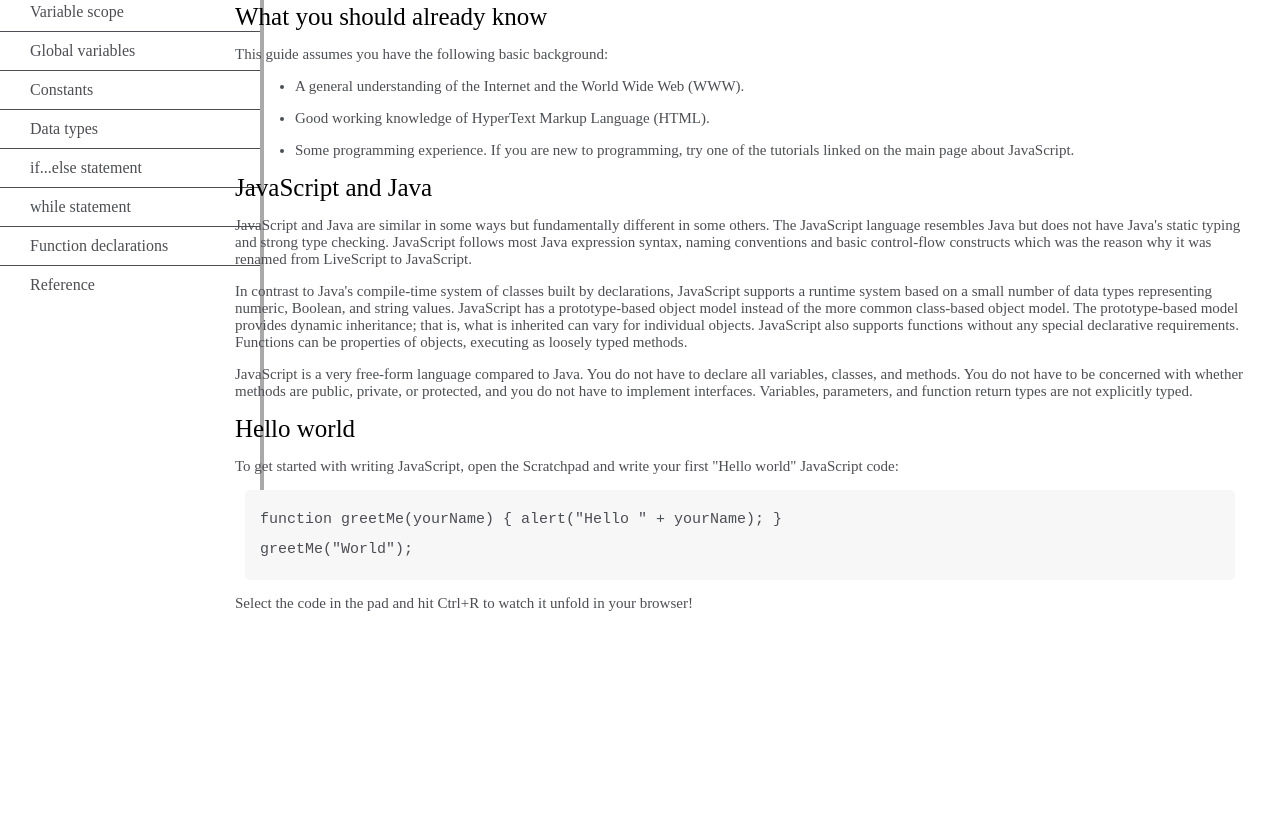
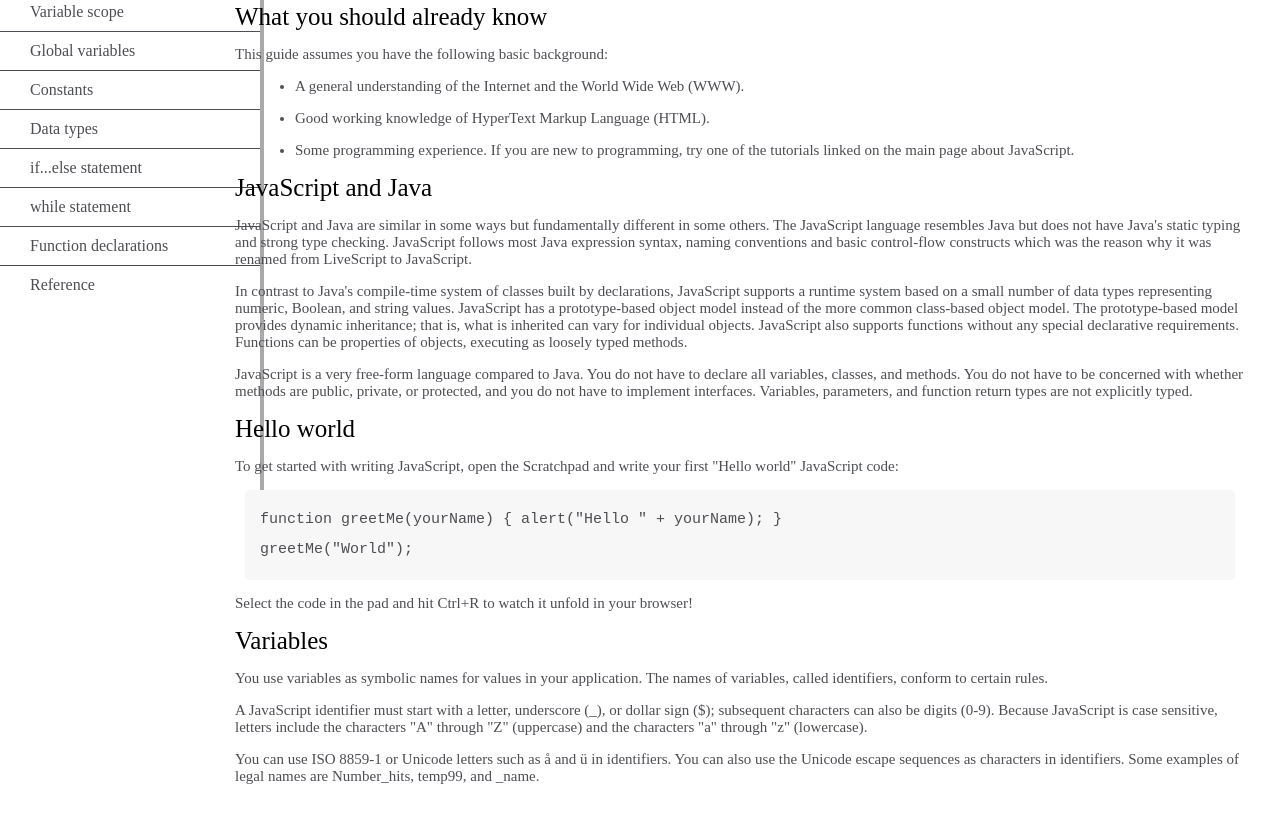
Before and after one commit to fahadshoukat/technical-documentation-page, a plain HTML site: page index.html in a window 1280 px wide. Shown: the part 296-1116 px from the top of the page. Before the commit the page ends 943 px from the top, so only its background shows below. Drawn offline with Linux system fonts and the light colour scheme.

Commit message:
add Variables section

```diff
--- a/index.html
+++ b/index.html
@@ -116,6 +116,18 @@
               greetMe("World");</code>
             <p>Select the code in the pad and hit Ctrl+R to watch it unfold in your browser!</p>
         </section>
+
+        <section class="main-section" id="Variables">
+            <header>Variables</header>
+            <p>You use variables as symbolic names for values in your application. The names of variables, called
+                identifiers, conform to certain rules.</p>
+            <p>A JavaScript identifier must start with a letter, underscore (_), or dollar sign ($); subsequent
+                characters can also be digits (0-9). Because JavaScript is case sensitive, letters include the
+                characters "A" through "Z" (uppercase) and the characters "a" through "z" (lowercase).</p>
+            <p>You can use ISO 8859-1 or Unicode letters such as å and ü in identifiers. You can also use the Unicode
+                escape sequences as characters in identifiers. Some examples of legal names are Number_hits, temp99, and
+                _name.</p>
+        </section>
     </main>
 </body>
 
```
